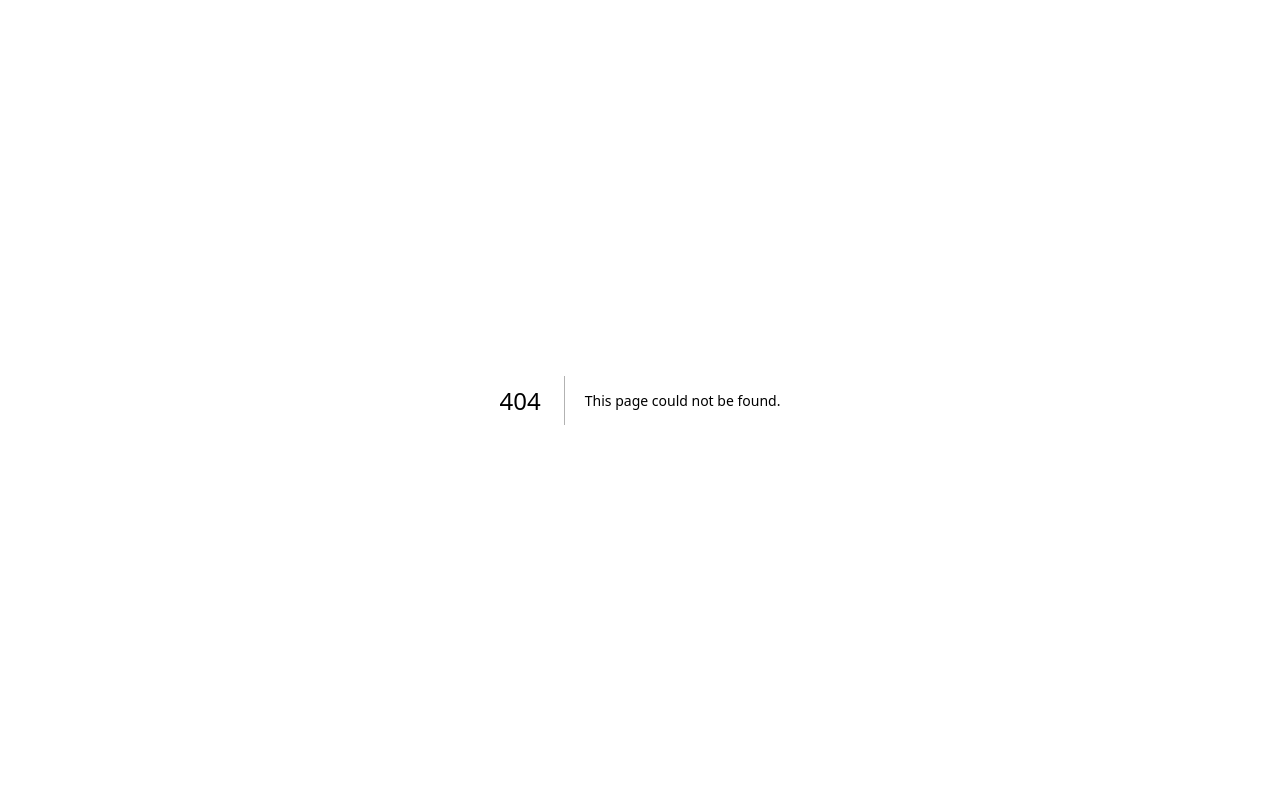
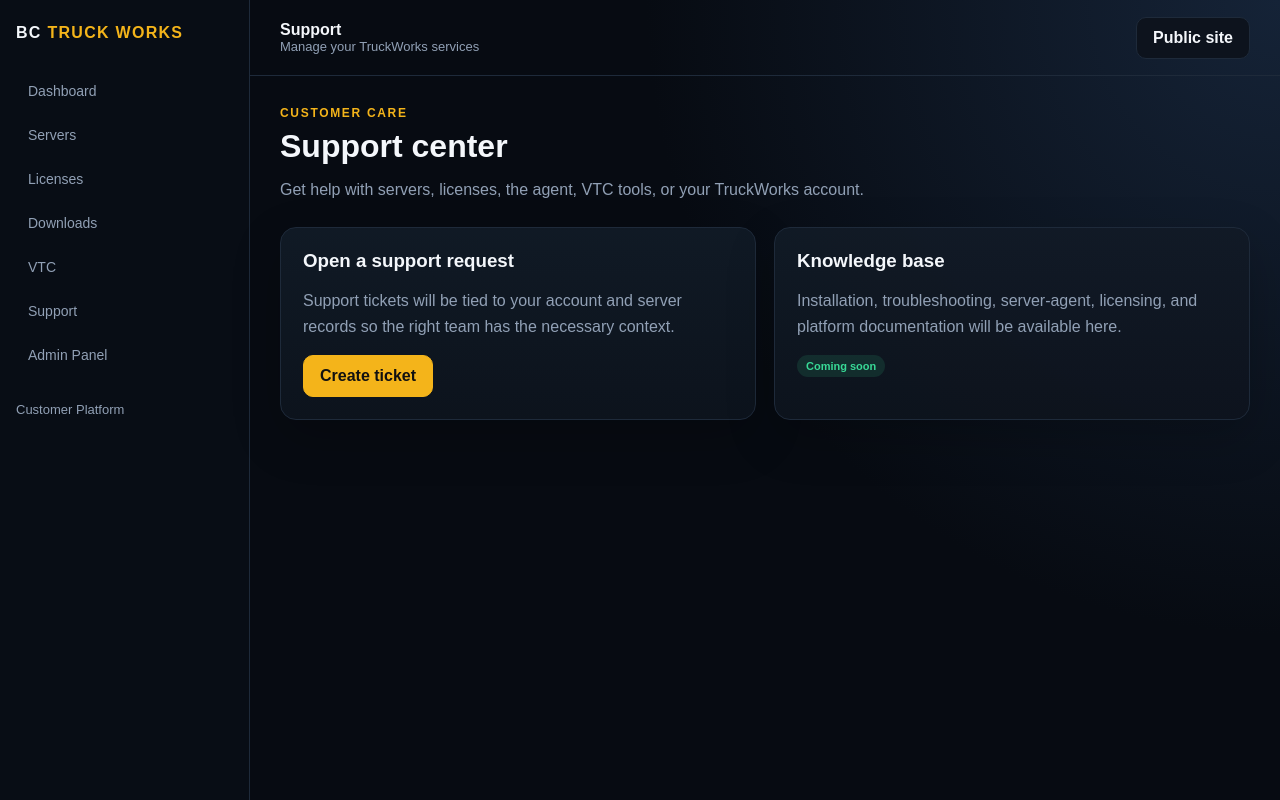
Before and after one commit to dospatch/truckWorks, a Next.js app in the folder apps/web/: page /dashboard/support in a window 1280 px wide. Before the commit this address had no page. Built offline with nearby package versions, Linux system fonts and the light colour scheme.

Commit message:
feat(web): add customer support dashboard

```diff
--- /dev/null
+++ b/apps/web/app/dashboard/support/page.tsx
@@ -0,0 +1,8 @@
+import { DashboardShell } from "../../components/DashboardShell";
+
+export default function SupportPage() {
+  return <DashboardShell title="Support">
+    <div className="section-title"><div className="eyebrow">Customer Care</div><h2>Support center</h2><p>Get help with servers, licenses, the agent, VTC tools, or your TruckWorks account.</p></div>
+    <div className="grid two"><article className="card"><h3>Open a support request</h3><p>Support tickets will be tied to your account and server records so the right team has the necessary context.</p><button className="btn primary">Create ticket</button></article><article className="card"><h3>Knowledge base</h3><p>Installation, troubleshooting, server-agent, licensing, and platform documentation will be available here.</p><span className="badge">Coming soon</span></article></div>
+  </DashboardShell>;
+}
```
